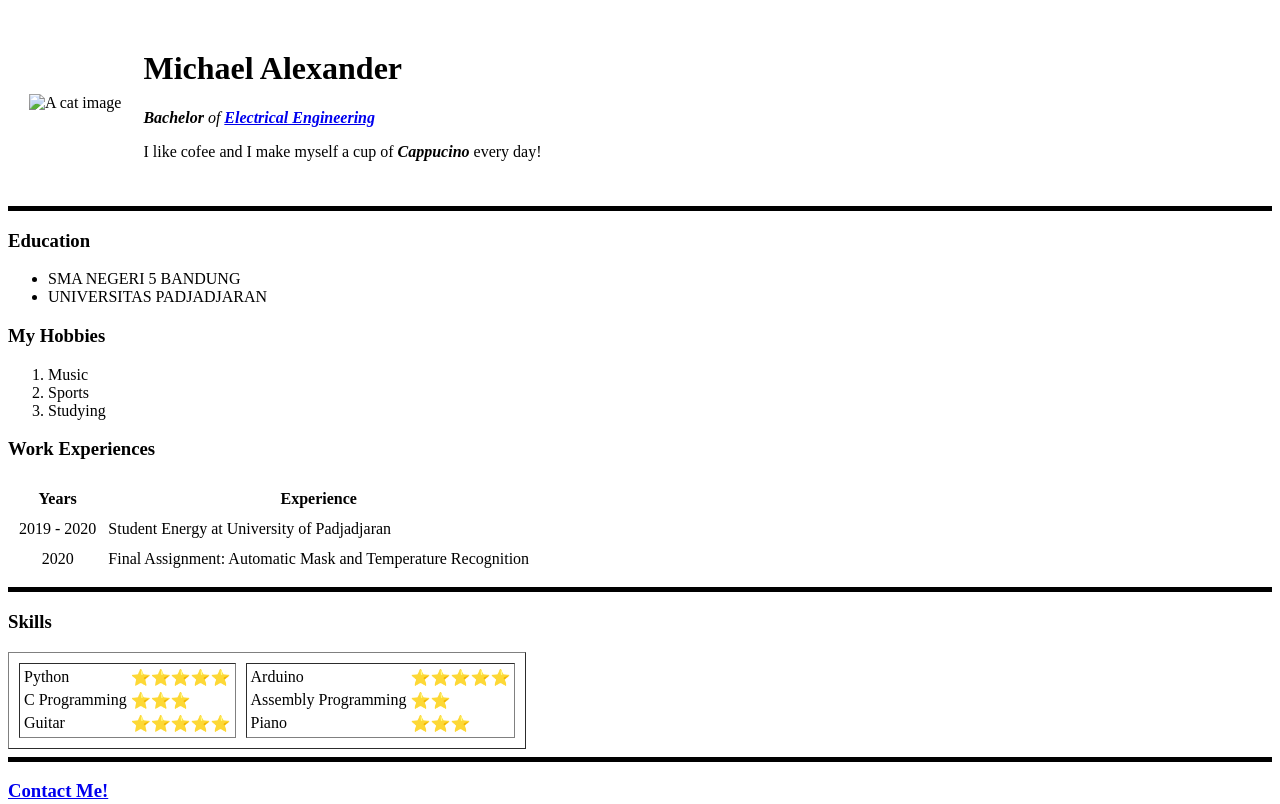
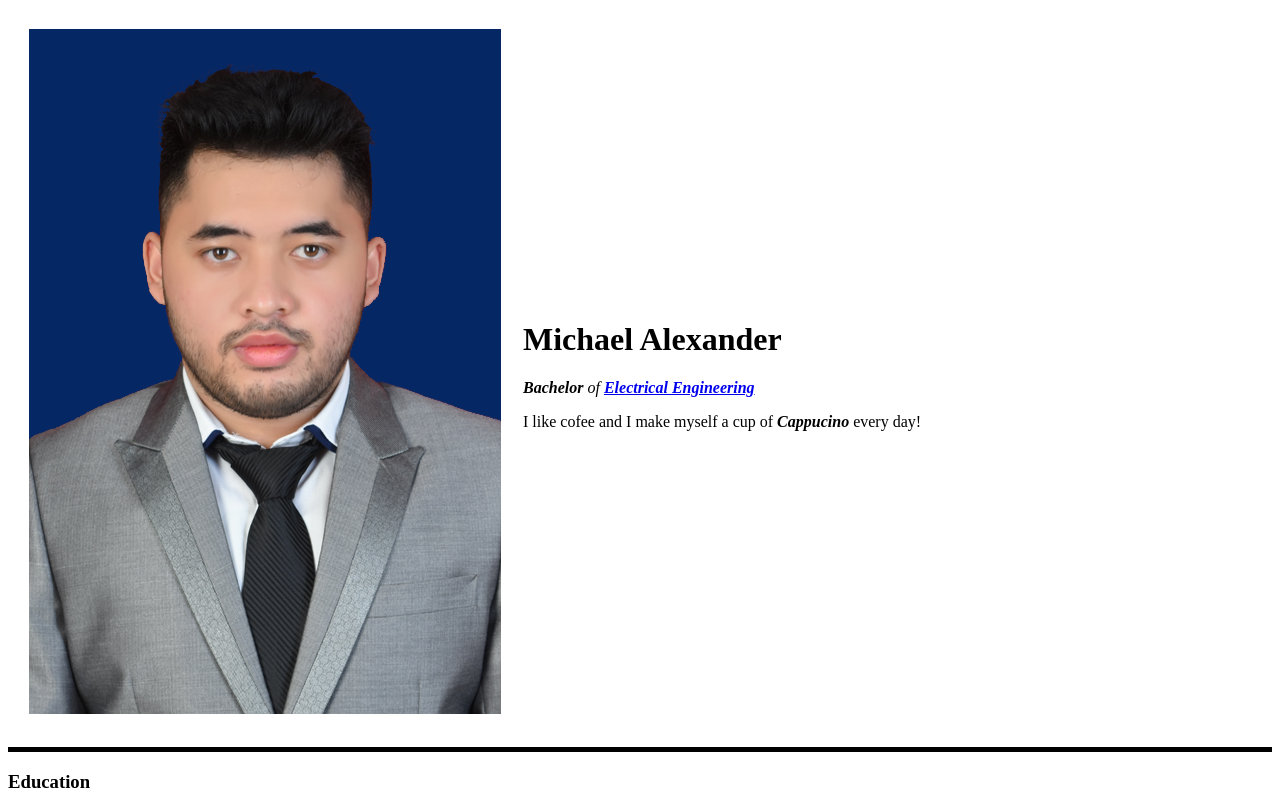
Before and after one commit to michael17008/cv, a plain HTML site: page index.html in a window 1280 px wide. Shown: the top 804 px of the page. Drawn offline with Linux system fonts and the light colour scheme.

Commit message:
Fixed issues with profile picture

```diff
--- a/index.html
+++ b/index.html
@@ -6,7 +6,7 @@
   </head>
   <body>
     <table cellspacing="20">
-      <td><img src="Images/download.jfif" alt="A cat image"></td>
+      <td><img src="Images/download.png" alt="A cat image"></td>
       <td><h1>Michael Alexander</h1>
       <p>
         <em><strong>Bachelor</strong> of <strong><a href="https://en.wikipedia.org/wiki/Electrical_engineering">Electrical Engineering</a></strong></em>
```
